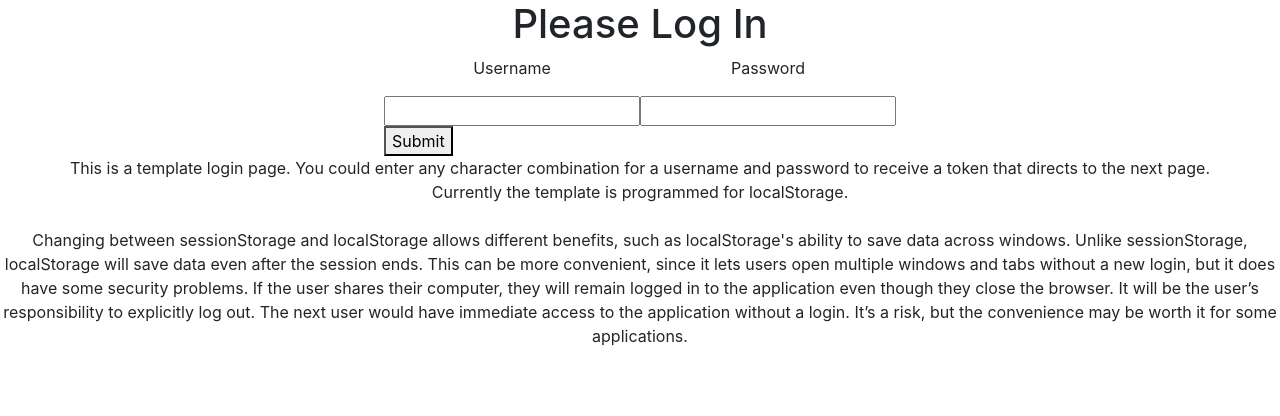
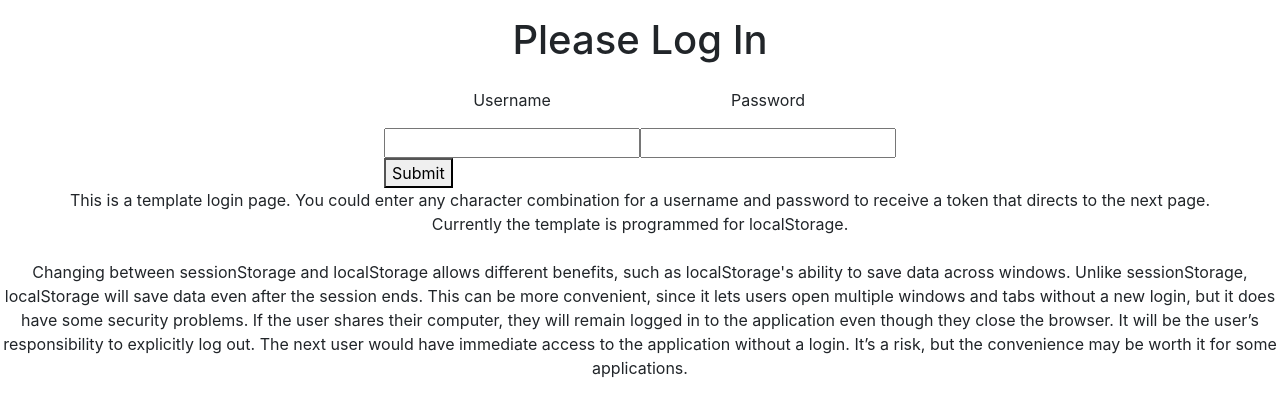
Before and after one commit to TylerGeorgeAlexander/login-page, a React (Create React App) app: page / in a window 1280 px wide. Shown: the top 416 px of the page. Built offline with nearby package versions, Linux system fonts and the light colour scheme.

Commit message:
added h1 padding and centered

```diff
--- a/src/components/App/App.css
+++ b/src/components/App/App.css
@@ -1,3 +1,8 @@
 .wrapper {
     padding: 20px;
 }
+
+h1 {
+    text-align: center;
+    padding:1rem;
+}
```
